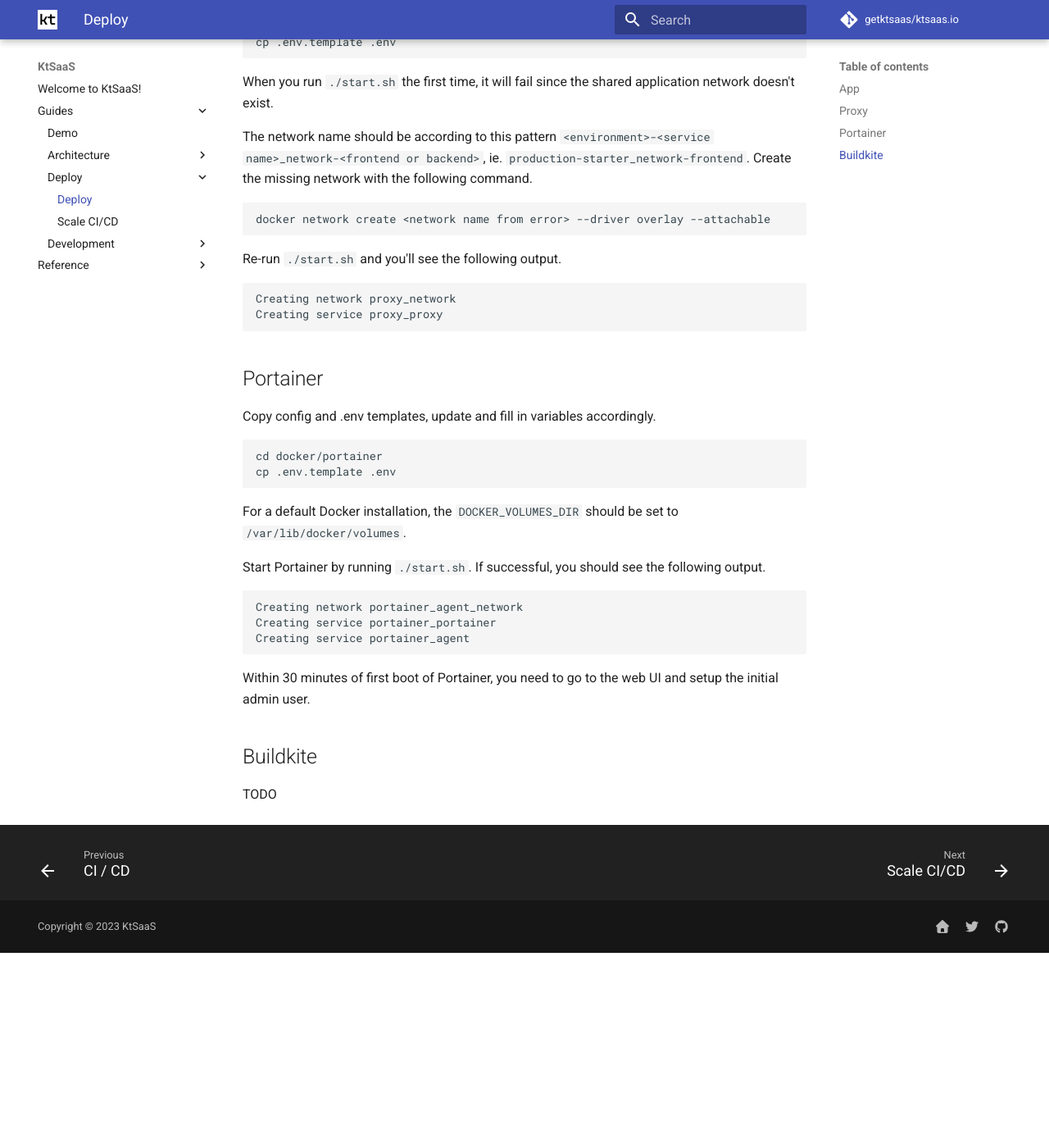
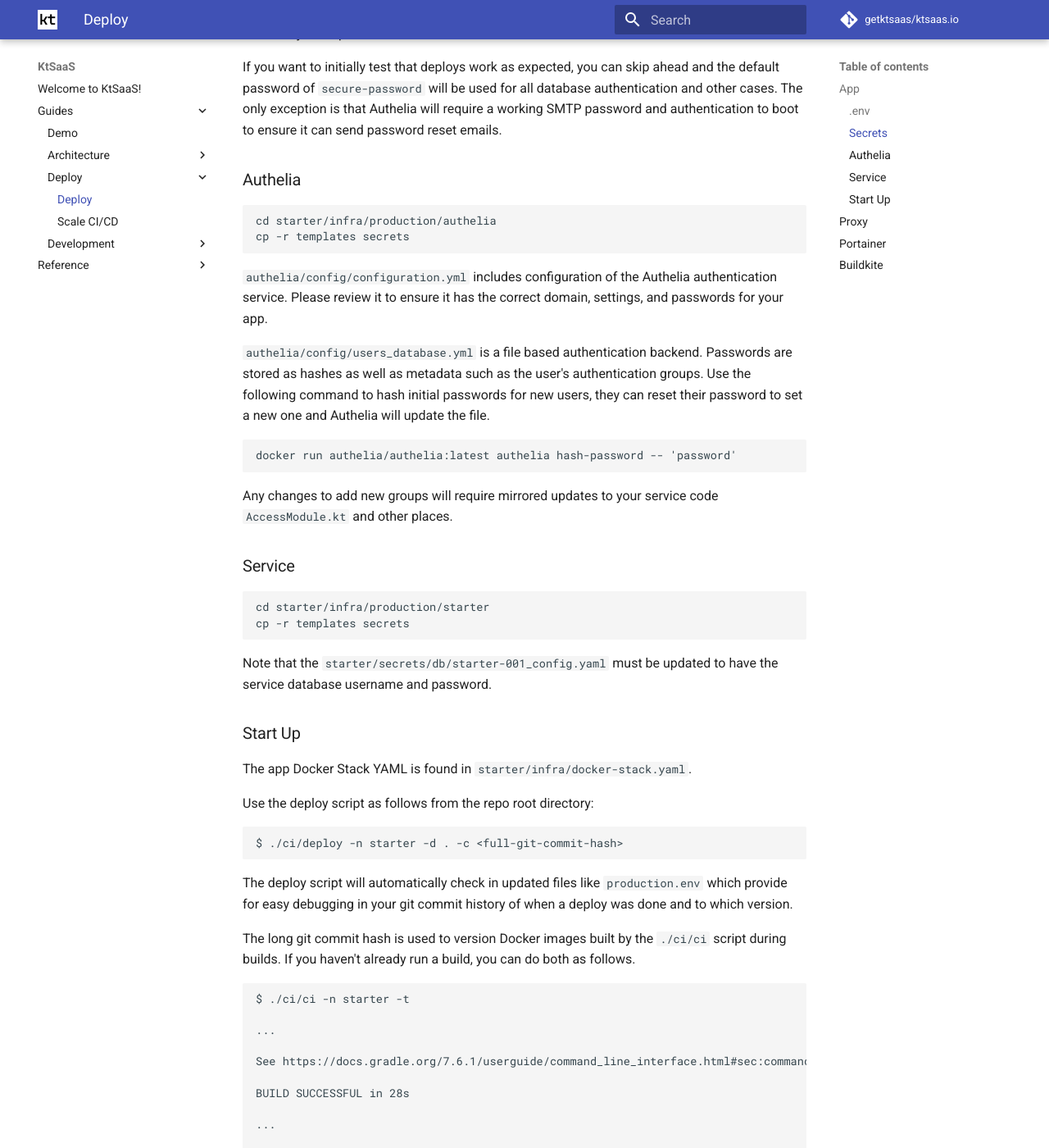
Before and after one commit to getktsaas/ktsaas.io, an MkDocs documentation site: the page built from docs/docs/guides/deploy/1-deploy.md, in a window 1280 px wide and 1400 px high, scrolled down 1085 px. Shown: the whole window at 82% size. Built offline with MkDocs 1.6.1 and Material for MkDocs 9.7.7, drawn with Linux system fonts in a browser that asks for light colours; comment, search, counter and statistics services are not loaded; before the commit the page ends 2247 px from its top, so only the background shows below that; some of the changed text lies outside the part shown.

Commit message:
Update docs

````diff
--- a/docs/docs/guides/deploy/1-deploy.md
+++ b/docs/docs/guides/deploy/1-deploy.md
@@ -9,11 +9,11 @@ Generally, it will be easier to deploy initially in this order given architectur
 
 ## App
 
-The app Docker Stack YAML is found in `starter/infra/docker-stack.yaml`.
+Instructions below will assume setting up a production environment but the steps are the same if you are setting up staging or another environment.
+
+### .env
 
 Configuration is done via environment specific .env files which the deploy script combines together into a final .env file used in the Docker Stack commands.
-
-Instructions below will assume setting up a production environment but the steps are the same if you are setting up staging or another environment.
 
 ```
 cd starter/infra
@@ -21,12 +21,102 @@ cp secrets.env.template production.secrets.env
 vim production.secrets.env
 ```
 
-Now, fill in any configurable fields in `production.secrets.env`. This includes changing from the default `secure-password` to randomly generated ones to ensure database and application security.
+Now, fill in any configurable fields in `production.secrets.env`. This includes changing from the default `secure-password` to the randomly generated ones you set in your Secrets and YAML files in the next step. They must match for your application to work.
 
-Note, the passwords set in the .env file will need to match those in other places including:
+Note, the passwords set in the .env file will need to match those in other places including secrets and configuration YAML files.
 
-- app DB YAML
-- Authelia configuration YAML
+### Secrets
+
+Authelia, the Misk backend service, and their respective databases take configuration and secrets from the filesystem.
+
+Start by copying to a new `secrets` directory from the `templates` directory. Then generate random passwords to set for secrets, and confirm that database and other configuration matches your expectations.
+
+If you want to initially test that deploys work as expected, you can skip ahead and the default password of `secure-password` will be used for all database authentication and other cases. The only exception is that Authelia will require a working SMTP password and authentication to boot to ensure it can send password reset emails.
+
+### Authelia
+
+```
+cd starter/infra/production/authelia
+cp -r templates secrets
+```
+
+`authelia/config/configuration.yml` includes configuration of the Authelia authentication service. Please review it to ensure it has the correct domain, settings, and passwords for your app.
+
+`authelia/config/users_database.yml` is a file based authentication backend. Passwords are stored as hashes as well as metadata such as the user's authentication groups. Use the following command to hash initial passwords for new users, they can reset their password to set a new one and Authelia will update the file.
+
+```
+docker run authelia/authelia:latest authelia hash-password -- 'password'
+```
+
+Any changes to add new groups will require mirrored updates to your service code `AccessModule.kt` and other places.
+
+### Service
+
+```
+cd starter/infra/production/starter
+cp -r templates secrets
+```
+
+Note that the `starter/secrets/db/starter-001_config.yaml` must be updated to have the service database username and password.
+
+### Start Up
+
+The app Docker Stack YAML is found in `starter/infra/docker-stack.yaml`.
+
+Use the deploy script as follows from the repo root directory:
+
+```
+$ ./ci/deploy -n starter -d . -c <full-git-commit-hash>
+```
+
+The deploy script will automatically check in updated files like `production.env` which provide for easy debugging in your git commit history of when a deploy was done and to which version.
+
+The long git commit hash is used to version Docker images built by the `./ci/ci` script during builds. If you haven't already run a build, you can do both as follows.
+
+```
+$ ./ci/ci -n starter -t
+
+...
+
+See https://docs.gradle.org/7.6.1/userguide/command_line_interface.html#sec:command_line_warnings
+
+BUILD SUCCESSFUL in 28s
+
+...
+
+Docker Build starter:6377e7ed2d66ae4125ad078852ae54c9fc37d53f
+[+] Building 47.3s (5/14)                                        docker:default
+ => [internal] load build definition from Dockerfile                       7.4s
+
+...
+
+$ ./ci/deploy -n starter -d .
+
+...
+
+Creating secret infra_secret-authelia-session
+Creating secret infra_secret-authelia-storage-encryption-key
+Creating secret infra_secret-authelia-storage-password
+Creating secret infra_secret-service-db-config
+Creating secret infra_secret-service-minio-access-key-id
+Creating secret infra_secret-service-minio-secret-access-key
+Creating secret infra_secret-authelia-SMTP-password
+Creating secret infra_secret-authelia-jwt
+Creating config infra_config-mysql-service
+Creating config infra_config-mysql-authelia
+Creating service production-starter_flyway-service
+Creating service production-starter_mysql-authelia
+Creating service production-starter_mysql-service
+Creating service production-starter_service-api
+Creating service production-starter_service-authelia
+Creating service production-starter_service-jobs
+Done!
+
+```
+
+By default, the deploy script will pull latest from master which may result in a new HEAD git commit sha. In this case, you'll want to provide the SHA shown in the `./ci/ci` logs as in the previous code example.
+
+The deploy script also works from within Buildkite for one-click deploys from your browser. Configure that using the steps in the Buildkite section.
 
 ## Proxy
 
````
